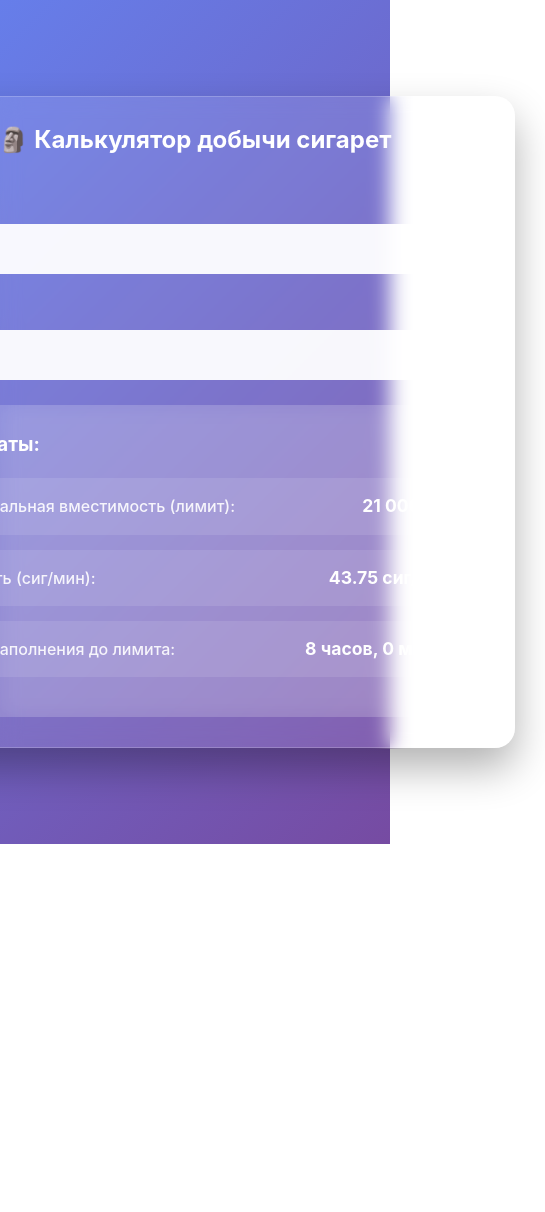
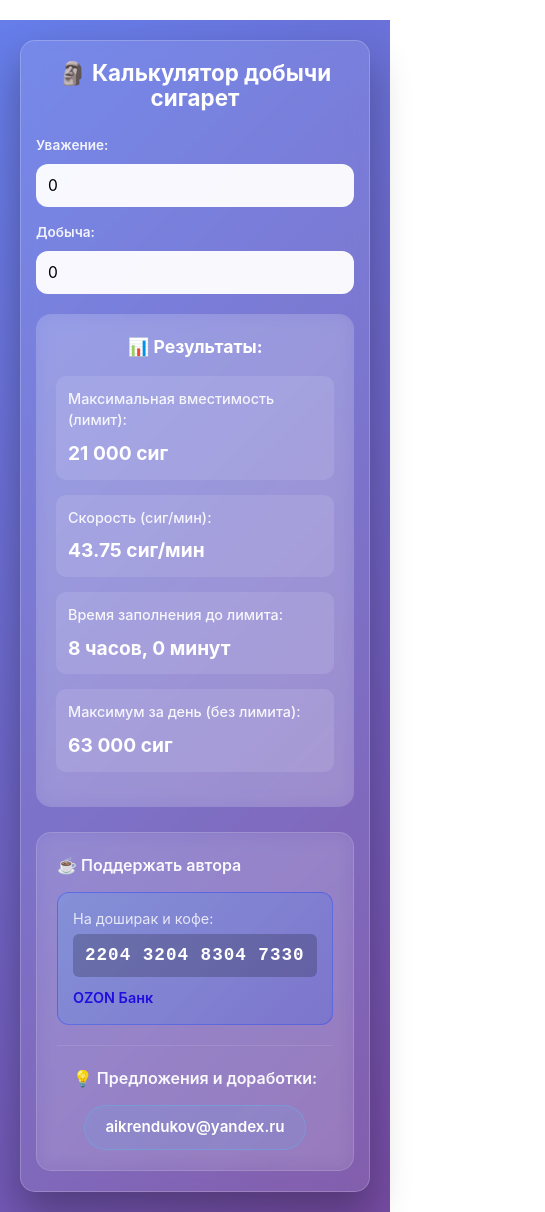
Before and after one commit to Aleksey056/PrisonCalculator, a React (Vite) app: page / in a window 390 px wide. Shown: the whole page, 545 px wide, since content can reach past the window. Before the commit the page ends 844 px from the top, so only its background shows below. Built offline with nearby package versions, Linux system fonts and the light colour scheme.

Commit message:
gonate and contact

```diff
--- a/src/App.css
+++ b/src/App.css
@@ -8,18 +8,18 @@ body {
 	font-family: -apple-system, BlinkMacSystemFont, 'Segoe UI', 'Roboto', sans-serif;
 	background: linear-gradient(135deg, #667eea 0%, #764ba2 100%);
 	min-height: 100vh;
-	/* width: 80%; */
-	margin-left: auto;
-	margin-right: auto;
 	display: flex;
 	align-items: center;
 	justify-content: center;
 	color: black;
+	padding: 20px;
+	/* отступы на маленьких экранах */
 }
 
 .app {
 	width: 100%;
-	width: 700px;
+	max-width: 700px;
+	/* максимальная ширина на ПК */
 	padding: 20px;
 }
 
@@ -27,21 +27,23 @@ body {
 	background: rgba(255, 255, 255, 0.1);
 	backdrop-filter: blur(10px);
 	border-radius: 20px;
-	padding: 40px 30px;
+	padding: clamp(20px, 5vw, 40px) clamp(20px, 5vw, 30px);
+	/* адаптивные отступы */
 	box-shadow: 0 20px 40px rgba(0, 0, 0, 0.3);
 	border: 1px solid rgba(255, 255, 255, 0.2);
 }
 
 h1 {
 	text-align: center;
-	margin: 0 0 40px 0;
+	margin: 0 0 clamp(20px, 5vw, 40px) 0;
 	color: white;
-	font-size: 1.8rem;
+	font-size: clamp(1.4rem, 4vw, 1.8rem);
+	/* от 1.4rem до 1.8rem */
 	font-weight: 700;
 }
 
 .input-group {
-	margin-bottom: 25px;
+	margin-bottom: clamp(15px, 4vw, 25px);
 }
 
 .input-group label {
@@ -49,18 +51,19 @@ h1 {
 	font-weight: 600;
 	margin-bottom: 8px;
 	color: rgba(255, 255, 255, 0.9);
-	font-size: 0.95rem;
+	font-size: clamp(0.85rem, 2.5vw, 0.95rem);
 }
 
 .input-group input {
 	width: 100%;
-	padding: 15px;
+	padding: clamp(12px, 3vw, 15px);
 	border: none;
 	border-radius: 12px;
-	font-size: 16px;
+	font-size: clamp(14px, 4vw, 16px);
 	background: rgba(255, 255, 255, 0.95);
 	transition: all 0.3s ease;
 	font-family: inherit;
+	color: black;
 }
 
 .input-group input:focus {
@@ -75,34 +78,36 @@ h1 {
 	background: linear-gradient(135deg, #ff6b6b, #ff5252);
 	color: white;
 	border: none;
-	padding: 18px;
+	padding: clamp(15px, 4vw, 18px);
 	border-radius: 12px;
-	font-size: 1.1rem;
+	font-size: clamp(1rem, 3vw, 1.1rem);
 	font-weight: 700;
 	cursor: pointer;
-	margin: 25px 0;
+	margin: clamp(20px, 5vw, 25px) 0;
 	transition: all 0.3s ease;
 	text-transform: uppercase;
 	letter-spacing: 0.5px;
 }
 
-.calculate-btn:hover {
+.calculate-btn:hover,
+.calculate-btn:active {
 	transform: translateY(-2px);
 	box-shadow: 0 10px 25px rgba(255, 107, 107, 0.4);
 }
 
 .result {
 	background: rgba(255, 255, 255, 0.15);
-	padding: 25px;
+	padding: clamp(20px, 5vw, 25px);
 	border-radius: 15px;
 	margin-top: 20px;
 	backdrop-filter: blur(10px);
 }
 
 .result h3 {
-	margin: 0 0 20px 0;
+	margin: 0 0 clamp(15px, 4vw, 20px) 0;
 	color: white;
-	font-size: 1.2rem;
+	font-size: clamp(1.1rem, 3vw, 1.2rem);
+	text-align: center;
 }
 
 .stat {
@@ -110,7 +115,7 @@ h1 {
 	justify-content: space-between;
 	align-items: center;
 	margin-bottom: 15px;
-	padding: 15px;
+	padding: clamp(12px, 3vw, 15px);
 	background: rgba(255, 255, 255, 0.1);
 	border-radius: 10px;
 	transition: all 0.3s ease;
@@ -124,25 +129,199 @@ h1 {
 .stat span:first-child {
 	font-weight: 500;
 	color: rgba(255, 255, 255, 0.9);
+	font-size: clamp(0.9rem, 2.5vw, 1rem);
 }
 
 .stat span:last-child {
 	font-weight: 700;
-	font-size: 1.1rem;
+	font-size: clamp(1rem, 3vw, 1.1rem);
 	color: white;
+	text-align: right;
 }
 
 .input-group--text {
 	color: black;
 }
 
+/* Планшеты (768px - 1024px) */
+@media (max-width: 1024px) {
+	.app {
+		max-width: 90vw;
+	}
+
+	body {
+		padding: 15px;
+	}
+}
+
+/* Мобильные устройства (до 768px) */
+@media (max-width: 768px) {
+	body {
+		padding: 10px;
+		align-items: flex-start;
+		/* убираем центрирование сверху */
+		margin-top: 20px;
+	}
+
+	.app {
+		padding: 10px;
+		max-width: 100%;
+	}
+
+	.calculator {
+		padding: 25px 20px;
+		border-radius: 15px;
+	}
+
+	.stat {
+		flex-direction: column;
+		align-items: flex-start;
+		gap: 8px;
+	}
+
+	.stat span:last-child {
+		text-align: left;
+		font-size: clamp(1.1rem, 5vw, 1.2rem);
+	}
+
+	.stat:hover {
+		transform: none;
+		/* убираем сдвиг на мобильных */
+	}
+}
+
+/* Очень маленькие экраны (до 480px) */
 @media (max-width: 480px) {
 	.calculator {
-		margin: 10px;
-		padding: 30px 20px;
+		padding: 20px 15px;
+		margin: 0;
 	}
 
 	h1 {
-		font-size: 1.5rem;
+		margin-bottom: 25px;
+	}
+
+	.result h3 {
+		font-size: 1.1rem;
 	}
 }
+
+/* Ориентация landscape на мобильных */
+@media (max-height: 500px) and (orientation: landscape) {
+	body {
+		align-items: stretch;
+		padding: 10px;
+	}
+
+	.app {
+		height: 100vh;
+		display: flex;
+		flex-direction: column;
+		justify-content: center;
+	}
+}
+
+/* Добавь в конец твоего App.css */
+
+.support-section {
+	margin-top: clamp(30px, 8vw, 50px);
+	padding: clamp(20px, 5vw, 30px);
+	background: rgba(255, 255, 255, 0.08);
+	border-radius: 15px;
+	backdrop-filter: blur(10px);
+	border: 1px solid rgba(255, 255, 255, 0.15);
+}
+
+.support-section h4,
+.support-section h5 {
+	color: rgba(255, 255, 255, 0.95);
+	margin: 0 0 15px 0;
+	font-size: clamp(1rem, 3vw, 1.1rem);
+	font-weight: 600;
+}
+
+.donate-info {
+	margin-bottom: 20px;
+}
+
+.donate-card {
+	background: linear-gradient(135deg, rgba(72, 177, 247, 0.2), rgba(22, 82, 247, 0.2));
+	padding: 20px;
+	border-radius: 12px;
+	border: 1px solid rgba(7, 44, 255, 0.3);
+}
+
+.donate-label {
+	display: block;
+	font-size: 0.9rem;
+	color: rgba(255, 255, 255, 0.8);
+	margin-bottom: 5px;
+}
+
+.donate-number {
+	display: block;
+	font-size: clamp(1.1rem, 4vw, 1.3rem);
+	font-weight: 700;
+	color: white;
+	letter-spacing: 1px;
+	font-family: 'Courier New', monospace;
+	background: rgba(0, 0, 0, 0.2);
+	padding: 8px 12px;
+	border-radius: 6px;
+	margin-bottom: 8px;
+}
+
+.donate-bank {
+	font-size: 0.9rem;
+	color: rgba(22, 0, 224, 0.9);
+	font-weight: 600;
+}
+
+.contact-info {
+	text-align: center;
+	padding-top: 20px;
+	border-top: 1px solid rgba(255, 255, 255, 0.1);
+}
+
+.contact-link {
+	display: inline-block;
+	color: #ffffff;
+	text-decoration: none;
+	font-size: clamp(0.95rem, 3vw, 1rem);
+	font-weight: 600;
+	padding: 10px 20px;
+	background: rgba(79, 195, 247, 0.1);
+	border-radius: 25px;
+	border: 1px solid rgba(79, 195, 247, 0.3);
+	transition: all 0.3s ease;
+}
+
+.contact-link:hover {
+	background: rgba(79, 195, 247, 0.2);
+	transform: translateY(-1px);
+	color: white;
+}
+
+/* .stat.highlight {
+	background: linear-gradient(135deg, rgba(76, 175, 80, 0.3), rgba(76, 175, 80, 0.1));
+	border: 1px solid rgba(76, 175, 80, 0.4);
+} */
+
+.result h3 {
+	text-align: center;
+}
+
+/* Адаптивность для поддержки */
+@media (max-width: 768px) {
+	.donate-card {
+		padding: 15px;
+	}
+
+	.donate-number {
+		font-size: 1.1rem;
+	}
+
+	.support-section {
+		margin-top: 25px;
+	}
+}
--- a/src/App.tsx
+++ b/src/App.tsx
@@ -5,6 +5,7 @@ type CalculatorResult = {
 	capacity: string;
 	speed: string;
 	timeMinutes: string;
+	capacityDay: string;
 };
 
 function App() {
@@ -23,11 +24,13 @@ function App() {
 		const capacity = Math.round(21000 + 2100 * miningNum);
 		const speed = 43.75 + 0.4375 * respectNum;
 		const timeMinutes = capacity / speed;
+		const dailyUnlimited = speed * 1440;
 
 		setResult({
 			capacity: capacity.toLocaleString('ru-RU'),
 			speed: speed.toFixed(2),
 			timeMinutes: formatTimeHM(timeMinutes),
+			capacityDay: Math.round(dailyUnlimited).toLocaleString('ru-RU'),
 		});
 	}, [respect, mining]);
 
@@ -88,13 +91,9 @@ function App() {
 					/>
 				</div>
 
-				{/* <button onClick={calculate} className="calculate-btn">
-					🚬 Рассчитать время
-				</button> */}
-
 				{result && (
 					<div className="result">
-						<h3>Результаты:</h3>
+						<h3>📊 Результаты:</h3>
 						<div className="stat">
 							<span>Максимальная вместимость (лимит):</span>
 							<span>{result.capacity} сиг</span>
@@ -107,8 +106,31 @@ function App() {
 							<span>Время заполнения до лимита:</span>
 							<span>{result.timeMinutes}</span>
 						</div>
+						<div className="stat highlight">
+							<span>Максимум за день (без лимита):</span>
+							<span>{result.capacityDay} сиг</span>
+						</div>
 					</div>
 				)}
+
+				{/* Красиво оформленный блок поддержки */}
+				<div className="support-section">
+					<h4>☕ Поддержать автора</h4>
+					<div className="donate-info">
+						<div className="donate-card">
+							<span className="donate-label">На доширак и кофе:</span>
+							<span className="donate-number">2204 3204 8304 7330</span>
+							<span className="donate-bank">OZON Банк</span>
+						</div>
+					</div>
+
+					<div className="contact-info">
+						<h5>💡 Предложения и доработки:</h5>
+						<a href="mailto:aikrendukov@yandex.ru" className="contact-link">
+							aikrendukov@yandex.ru
+						</a>
+					</div>
+				</div>
 			</div>
 		</div>
 	);
```
Also changed, not shown: 1 other file (tests, documents, lock files or other folders).
